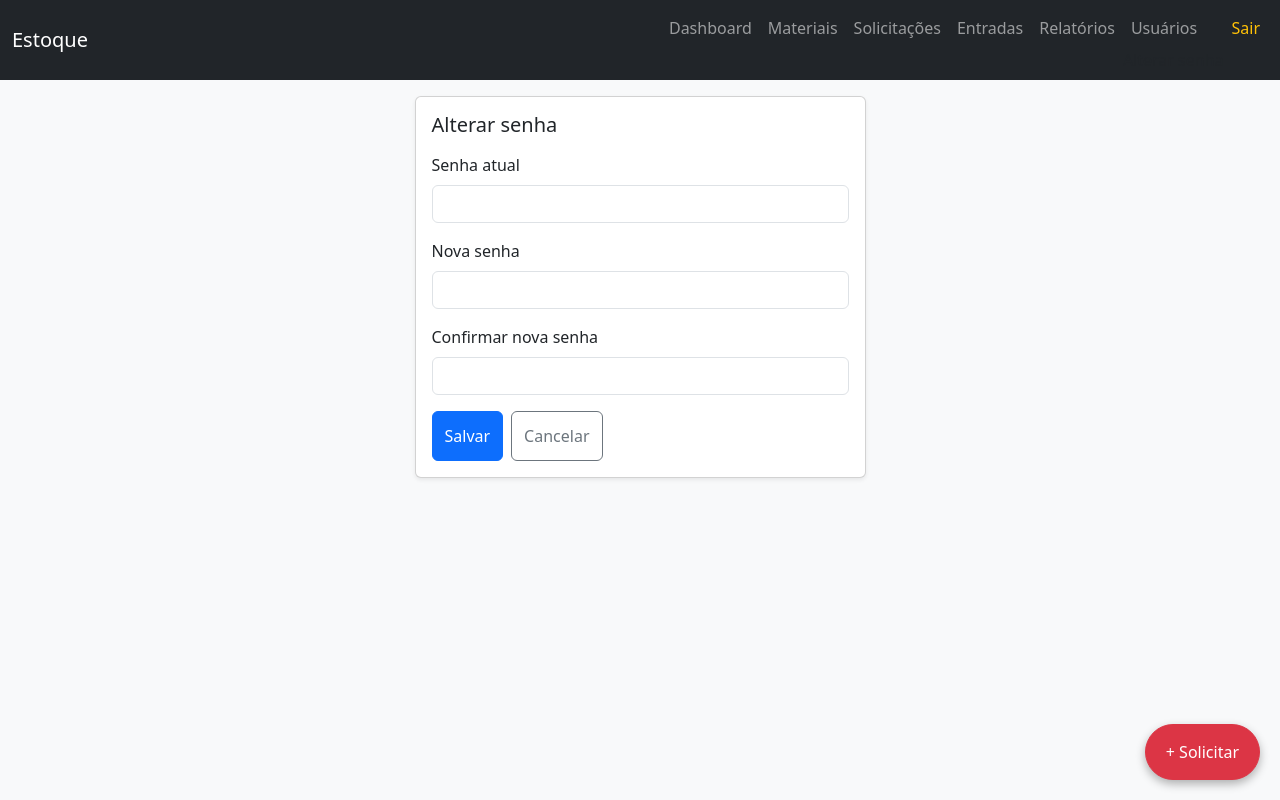
After one commit to JoaoGois72/aruana-estoque, a Flask app: page /auth/trocar-senha in a window 1280 px wide. The commit adds this page. Run offline with Flask 3, Linux system fonts and the light colour scheme; a user stored in the database is signed in.

Commit message:
Correção troca de senha

```diff
--- a/app/blueprints/auth/routes.py
+++ b/app/blueprints/auth/routes.py
@@ -2,6 +2,7 @@ from flask import render_template, request, redirect, url_for, flash
 from flask_login import login_user, logout_user, current_user
 
 from app.models import User
+from app.extensions import db
 from . import auth_bp
 
 @auth_bp.get("/login")
@@ -29,3 +30,29 @@ def logout():
     logout_user()
     flash("Você saiu do sistema.", "info")
     return redirect(url_for("auth.login"))
+
+from flask_login import login_required
+
+@auth_bp.route("/trocar-senha", methods=["GET", "POST"])
+@login_required
+def trocar_senha():
+    if request.method == "POST":
+        senha_atual = request.form.get("senha_atual")
+        nova_senha = request.form.get("nova_senha")
+        confirmar = request.form.get("confirmar")
+
+        if not current_user.check_password(senha_atual):
+            flash("Senha atual incorreta.", "danger")
+            return redirect(url_for("auth.trocar_senha"))
+
+        if not nova_senha or nova_senha != confirmar:
+            flash("As senhas não coincidem.", "warning")
+            return redirect(url_for("auth.trocar_senha"))
+
+        current_user.set_password(nova_senha)
+        db.session.commit()
+
+        flash("Senha alterada com sucesso.", "success")
+        return redirect("/dashboard")
+
+    return render_template("auth/trocar_senha.html")
--- /dev/null
+++ b/app/templates/auth/trocar_senha.html
@@ -0,0 +1,35 @@
+{% extends "base.html" %}
+{% block content %}
+<div class="row justify-content-center">
+  <div class="col-12 col-md-5">
+    <div class="card shadow-sm">
+      <div class="card-body">
+        <h5 class="mb-3">Alterar senha</h5>
+
+        <form method="post">
+          <div class="mb-3">
+            <label class="form-label">Senha atual</label>
+            <input type="password" name="senha_atual" class="form-control" required>
+          </div>
+
+          <div class="mb-3">
+            <label class="form-label">Nova senha</label>
+            <input type="password" name="nova_senha" class="form-control" required>
+          </div>
+
+          <div class="mb-3">
+            <label class="form-label">Confirmar nova senha</label>
+            <input type="password" name="confirmar" class="form-control" required>
+          </div>
+
+          <div class="d-flex gap-2">
+            <button class="btn btn-primary">Salvar</button>
+            <a href="/dashboard" class="btn btn-outline-secondary">Cancelar</a>
+          </div>
+        </form>
+
+      </div>
+    </div>
+  </div>
+</div>
+{% endblock %}
--- a/app/templates/base.html
+++ b/app/templates/base.html
@@ -49,6 +49,9 @@
         {% if current_user.role == "ADMIN" %}
         <li class="nav-item">
           <a class="nav-link" href="/admin/usuarios">Usuários</a>
+          <a class="dropdown-item" href="{{ url_for('auth.trocar_senha') }}">
+            Alterar senha
+          </a>
         </li>
         {% endif %}
 
```
Also changed, not shown: app/blueprints/admin/routes.py (+16 -0 lines), app/templates/admin/usuarios_lista.html (+11 -1 lines), instance/aruana.db.
